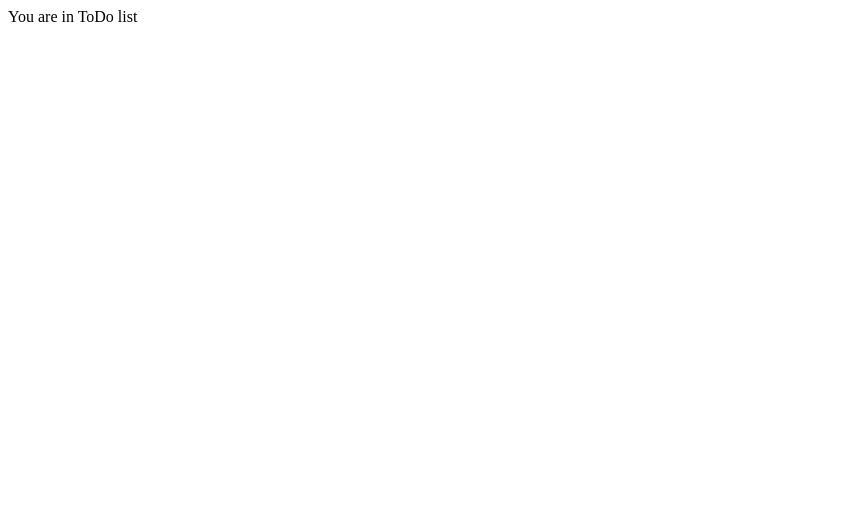
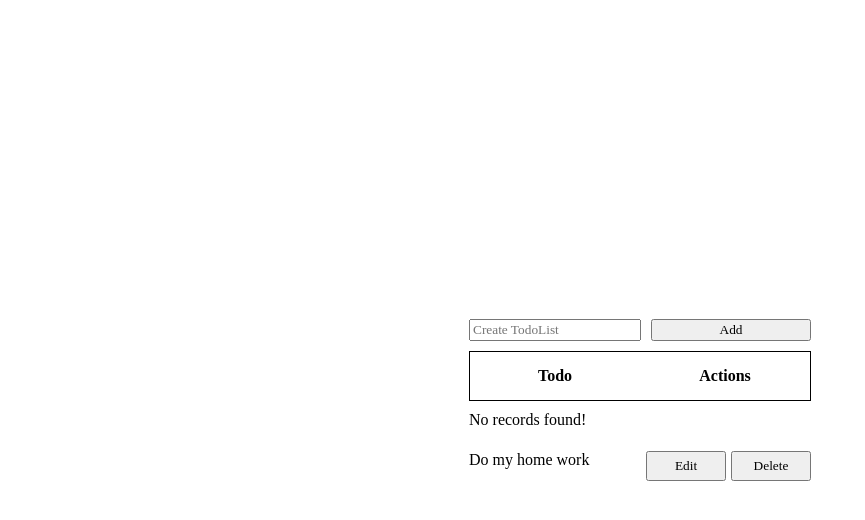
Before and after one commit to Codemode001/todolist, a React (Create React App) app: page /todo in a window 1280 px wide. Shown: the top 520 px of the page, without its empty margins (0-865 px from the left). Built offline with nearby package versions, Linux system fonts and the light colour scheme.

Commit message:
fixing css of home and todo then adding some functions in todo(incomplete)
I added buttons and input in the todo home page so that users can change their todo list anytime. but its not yet complete

```diff
--- a/src/App.js
+++ b/src/App.js
@@ -8,7 +8,7 @@ const App = () => {
   return (
     <div className="App-Main">
       <Switch>
-       <Route path="/todo">
+        <Route path="/todo">
           <ToDo />
         </Route>
         <Route exact path="/">
--- /dev/null
+++ b/src/Styles/app.scss
@@ -0,0 +1,23 @@
+html,
+body {
+  padding: 0;
+  margin: 0;
+}
+
+* {
+  font-family: "Century Gothic";
+}
+
+/*variables*/
+$black-color: #000;
+$white-color: #fff;
+
+.App-Main {
+  height: 100vh;
+
+  display: grid;
+  place-items: center;
+}
+
+@import "./home.scss";
+@import "./todolist.scss";
--- a/src/Styles/home.scss
+++ b/src/Styles/home.scss
@@ -1,8 +1,6 @@
 .home-main {
   /*layout*/
   display: grid;
-  row-gap: 15px;
-  place-items: center;
 
   h1 {
     margin: 0;
@@ -10,7 +8,6 @@
   }
 
   button {
-    border: none;
     height: 50px;
     width: 100px;
     cursor: pointer;
--- a/src/Styles/todolist.scss
+++ b/src/Styles/todolist.scss
@@ -1,4 +1,34 @@
 .todo-main {
-    margin: 0;
+  display: grid;
+  row-gap: 10px;
 
+  .form-wrapper {
+    display: grid;
+    grid-template-columns: 1fr 160px;
+    column-gap: 10px;
+  }
+
+  .Table-main {
+    display: grid;
+    grid-template-rows: 50px;
+    grid-auto-rows: 30px;
+    row-gap: 10px;
+
+    .header-wrapper {
+      display: grid;
+      grid-template-columns: 1fr 170px;
+      place-items: center;
+      border: 1px solid black;
+
+      span {
+        font-weight: bold;
+      }
+    }
+
+    .row-wrapper {
+      display: grid;
+      grid-template-columns: 1fr repeat(2, 80px);
+      column-gap: 5px;
+    }
+  }
 }
--- a/src/components/home.js
+++ b/src/components/home.js
@@ -1,6 +1,6 @@
 import React from "react";
 import { useHistory } from "react-router-dom";
-import Button from '@mui/material/Button';
+import Button from "@mui/material/Button";
 
 const Home = () => {
   const history = useHistory();
@@ -12,8 +12,10 @@ const Home = () => {
   return (
     <div className="home-main">
       <h1>you are in home</h1>
-      <Button onClick={handleOnClick} variant="text">Text</Button>
-     </div>
+      <Button onClick={handleOnClick} variant="text">
+        Start now!
+      </Button>
+    </div>
   );
 };
 export default Home;
--- a/src/components/todolist.js
+++ b/src/components/todolist.js
@@ -1,6 +1,64 @@
-import React from "react";
+import React, { useState } from "react";
 
 const ToDo = () => {
-  return <div className="todo-main">You are in ToDo list</div>;
+  const [state, setState] = useState({
+    todo: "",
+    todolist: [],
+  });
+
+  const { todo, todolist } = state;
+
+  const handleOnChange = (e) => {
+    const { name, value } = e.target;
+
+    setState({ ...state, [name]: value });
+  };
+
+  const createTodo = () => {
+    const list = todolist;
+    list.push(todo);
+
+    setState({ ...state, todolist: list });
+  };
+
+  return (
+    <div className="todo-main">
+      <div className="form-wrapper">
+        <input
+          type="text"
+          name="todo"
+          placeholder="Create TodoList"
+          value={todo}
+          onChange={handleOnChange}
+        />
+        <button onClick={createTodo}>Add</button>
+      </div>
+      <div className="Table-main">
+        <div className="header-wrapper">
+          <span>Todo</span>
+          <span>Actions</span>
+        </div>
+        {todolist.lenght ? (
+          todolist.map((value, index) => {
+            return (
+              <div className="row-wrapper">
+                <span>Do my home work</span>
+                <button>Edit</button>
+                <button>Delete</button>
+              </div>
+            );
+          })
+        ) : (
+          <span>No records found!</span>
+        )}
+
+        <div className="row-wrapper">
+          <span>Do my home work</span>
+          <button>Edit</button>
+          <button>Delete</button>
+        </div>
+      </div>
+    </div>
+  );
 };
 export default ToDo;
--- a/src/index.js
+++ b/src/index.js
@@ -3,7 +3,7 @@ import reactDom from "react-dom";
 import { BrowserRouter } from "react-router-dom";
 
 /*styles*/
-// import "./Styles/app.scss";
+import "./Styles/app.scss";
 
 import App from "./App";
 
```
Also changed, not shown: src/app.styles.js (deleted).
